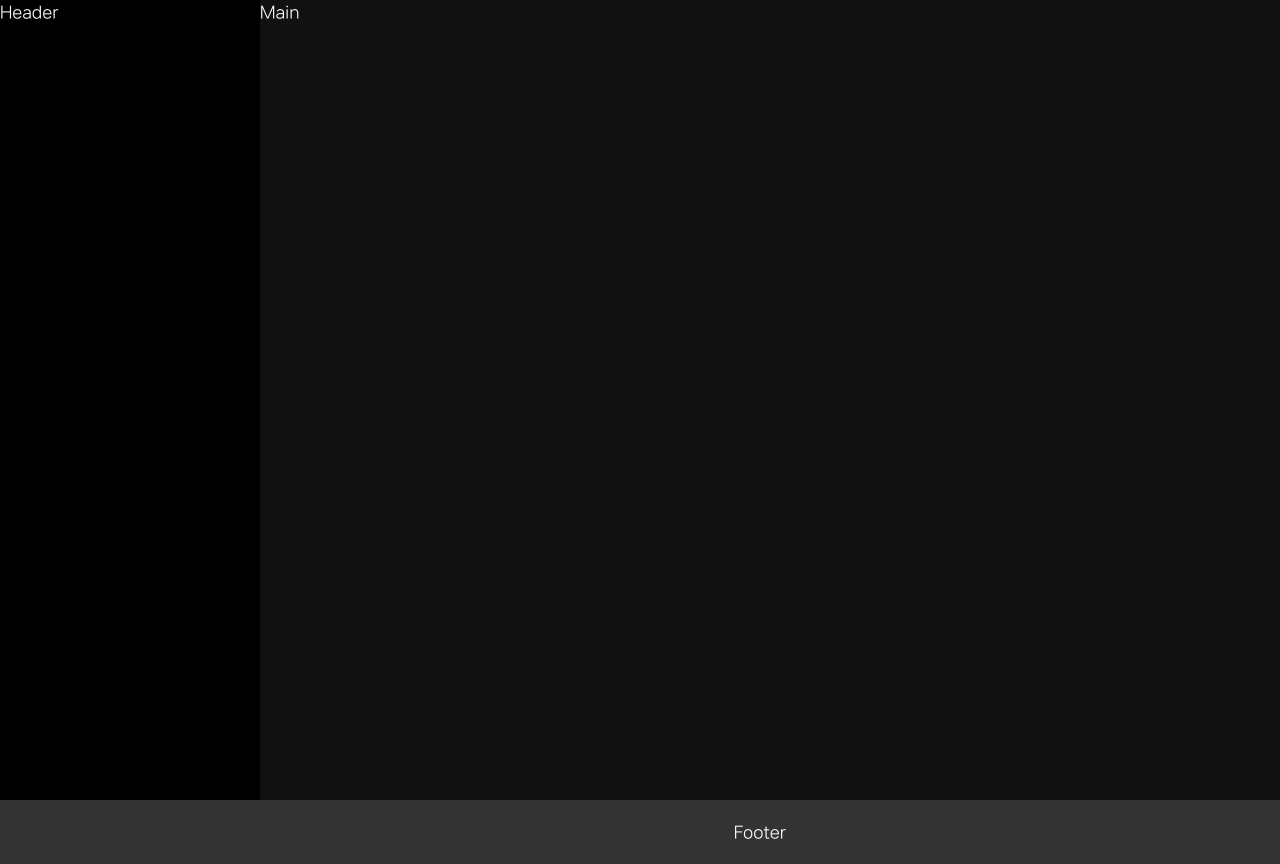
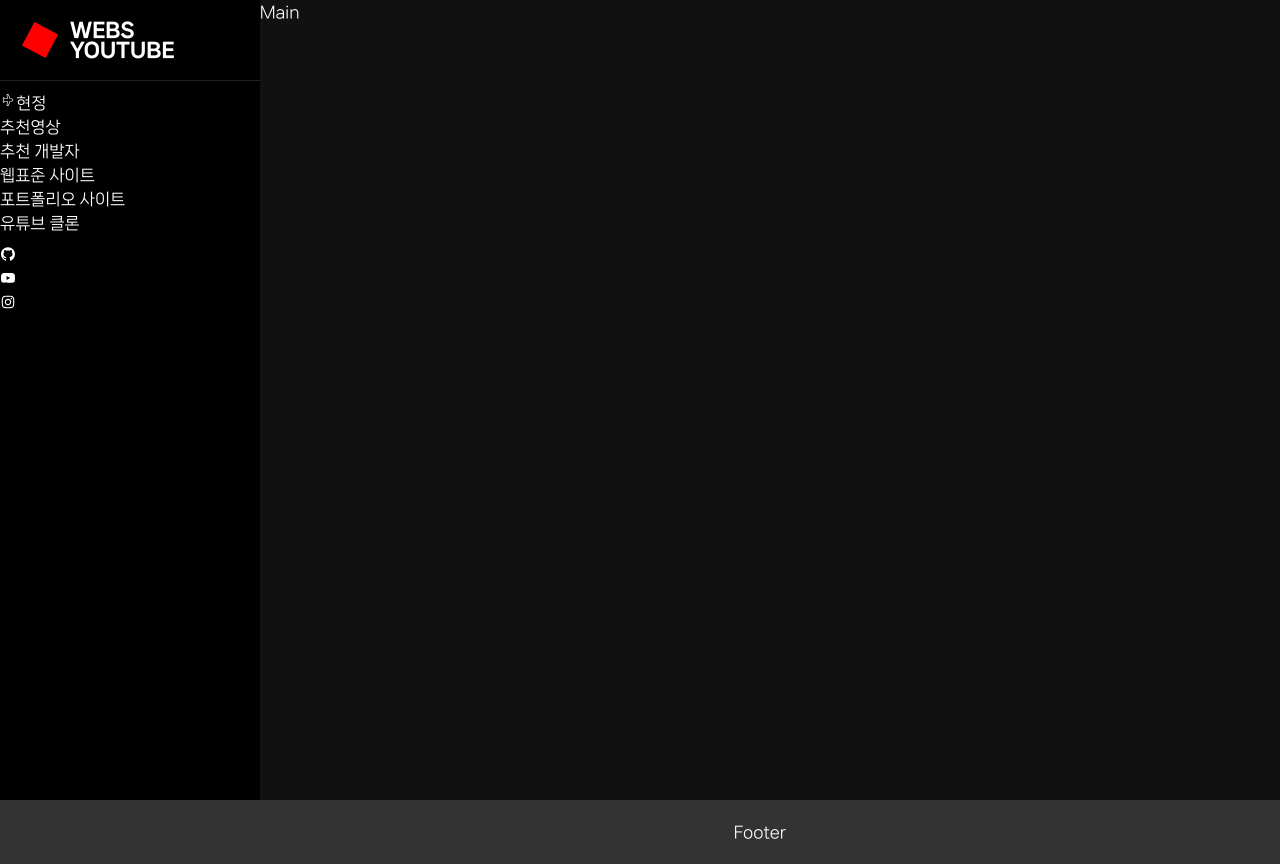
Before and after one commit to hyeonjeong-yu/web_youtube, a React (Create React App) app: page / in a window 1280 px wide. Built offline with nearby package versions, Linux system fonts and the light colour scheme.

Commit message:
헤더 컴포넌트 스타일 작업 중

```diff
--- /dev/null
+++ b/src/assets/scss/section/_header.scss
@@ -0,0 +1,52 @@
+.header__logo {
+    border-bottom: 1px solid var(--black200);
+
+    a {
+        display: flex;
+        padding: 10px;
+        margin: 10px;
+
+        em {
+            width: 40px;
+            height: 40px;
+            display: block;
+            background-color: var(--red);
+            margin-right: 10px;
+            animation: ani 15s 1s ease-in-out infinite;
+        }
+        span {
+            font-size: 20px;
+            line-height: 1;
+            font-weight: 900;
+            text-transform: uppercase;
+        }
+    }
+}
+.header__menu {
+    padding: 10px 0px;
+    .menu {
+        li {
+            a{
+                font-size: 1rem;
+            }
+        }
+    }
+}
+.header__sns {
+
+}
+
+@keyframes ani {
+    0% {
+        transform: rotate(0) scale(1);
+        border-radius: 0;
+    }
+    50% {
+        transform: rotate(720deg) scale(0.5);
+        border-radius: 20;
+    }
+    100% {
+        transform: rotate(0) scale(1);
+        border-radius: 0;
+    }
+}
--- a/src/assets/scss/setting/_vars.scss
+++ b/src/assets/scss/setting/_vars.scss
@@ -3,8 +3,8 @@
     --mainfont-nexon: "nexonLv1";
 
     --black: #000;
-    --black100: #000;
-    --black200: #000;
+    --black100: #111;
+    --black200: #222;
     --black300: #000;
     --black400: #000;
     --black500: #000;
@@ -15,6 +15,8 @@
     --white300: #fff;
     --white400: #fff;
     --white500: #fff;
+
+    --red: #f00;
 
     // 폰트 셋팅
     font-family: var(--mainfont-nanum), var(--mainfont-nexon);
--- a/src/assets/scss/style.scss
+++ b/src/assets/scss/style.scss
@@ -8,3 +8,4 @@
 
 //section
 @import "section/layout";
+@import "section/header";
--- a/src/components/section/Header.jsx
+++ b/src/components/section/Header.jsx
@@ -1,9 +1,64 @@
 import React from 'react'
 import PropTypes from 'prop-types'
 
+import { CiPlane } from "react-icons/ci";
+
+import { AiFillGithub } from "react-icons/ai";
+import { AiFillYoutube } from "react-icons/ai";
+import { AiOutlineInstagram } from "react-icons/ai";
+
+
 const Header = props => {
   return (
-    <header id='header' role='banner'>Header</header>
+    <header id='header' role='banner'>
+        <h1 className='header__logo'>
+            <a href='/'>
+                <em arua-hidden='true'></em>
+                <span>webs<br />youtube</span>
+            </a>
+        </h1>
+        <nav className='header__menu'>
+            <ul className='menu'>
+                <li className='active'>
+                    <a href='/'><CiPlane />현정</a>
+                </li>
+                <li>
+                    <a href='/today'>추천영상</a>
+                </li>
+                <li>
+                    <a href='/developer'>추천 개발자</a>
+                </li>
+                <li>
+                    <a href='/website'>웹표준 사이트</a>
+                </li>
+                <li>
+                    <a href='/port'>포트폴리오 사이트</a>
+                </li>
+                <li>
+                    <a href='/youtube'>유튜브 클론</a>
+                </li>
+            </ul>
+        </nav>
+        <div className='header__sns'>
+            <ul>
+                <li>
+                    <a href='https://github.com/' rel='noopener noreferrer'>
+                        <AiFillGithub />
+                    </a>
+                </li>
+                <li>
+                    <a href='https://www.youtube.com/' rel='noopener noreferrer'>
+                        <AiFillYoutube />
+                    </a>
+                </li>
+                <li>
+                    <a href='https://www.instagram.com/' rel='noopener noreferrer'>
+                        <AiOutlineInstagram />
+                    </a>
+                </li>
+            </ul>
+        </div>
+    </header>
   )
 }
 
```
